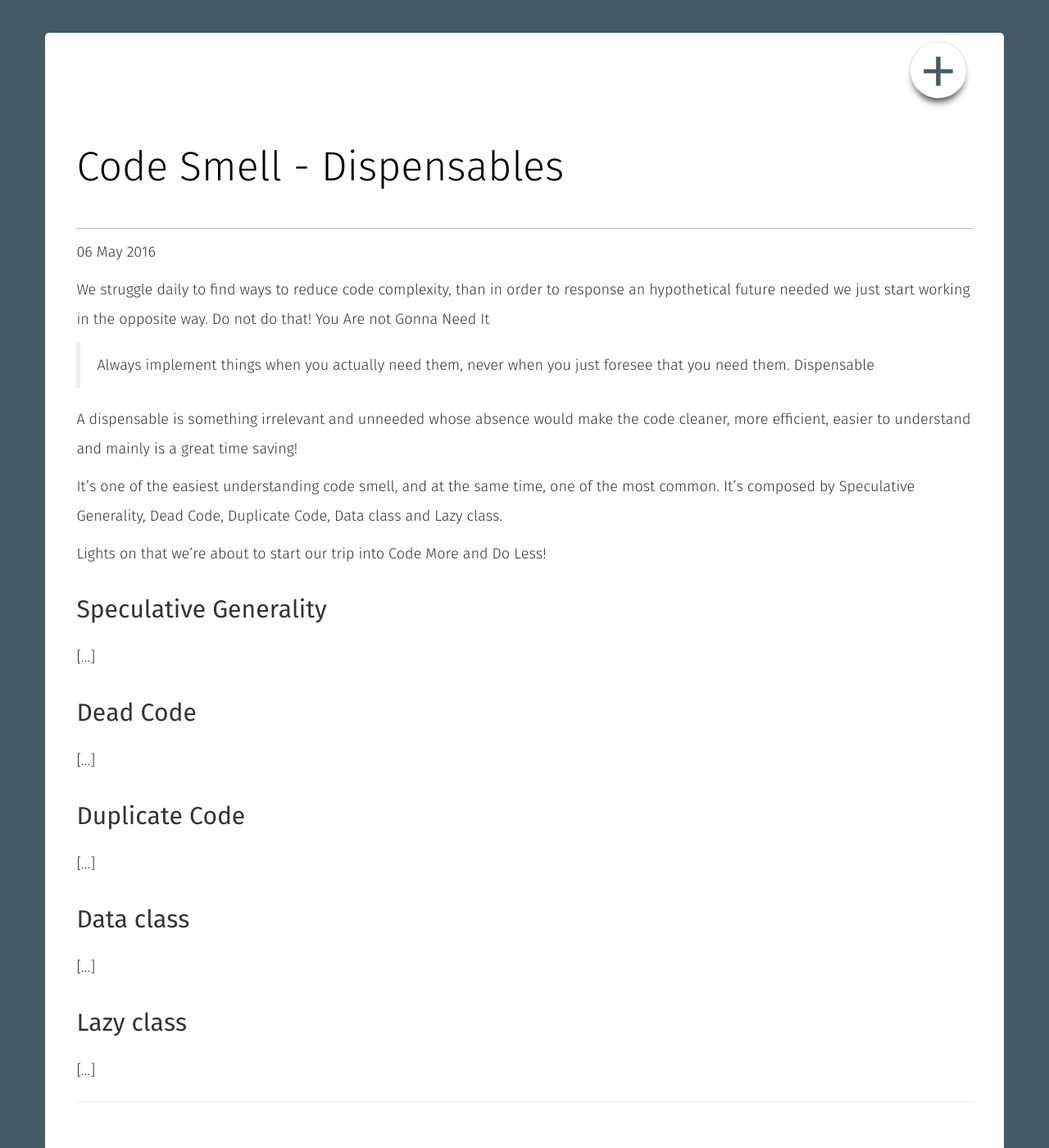
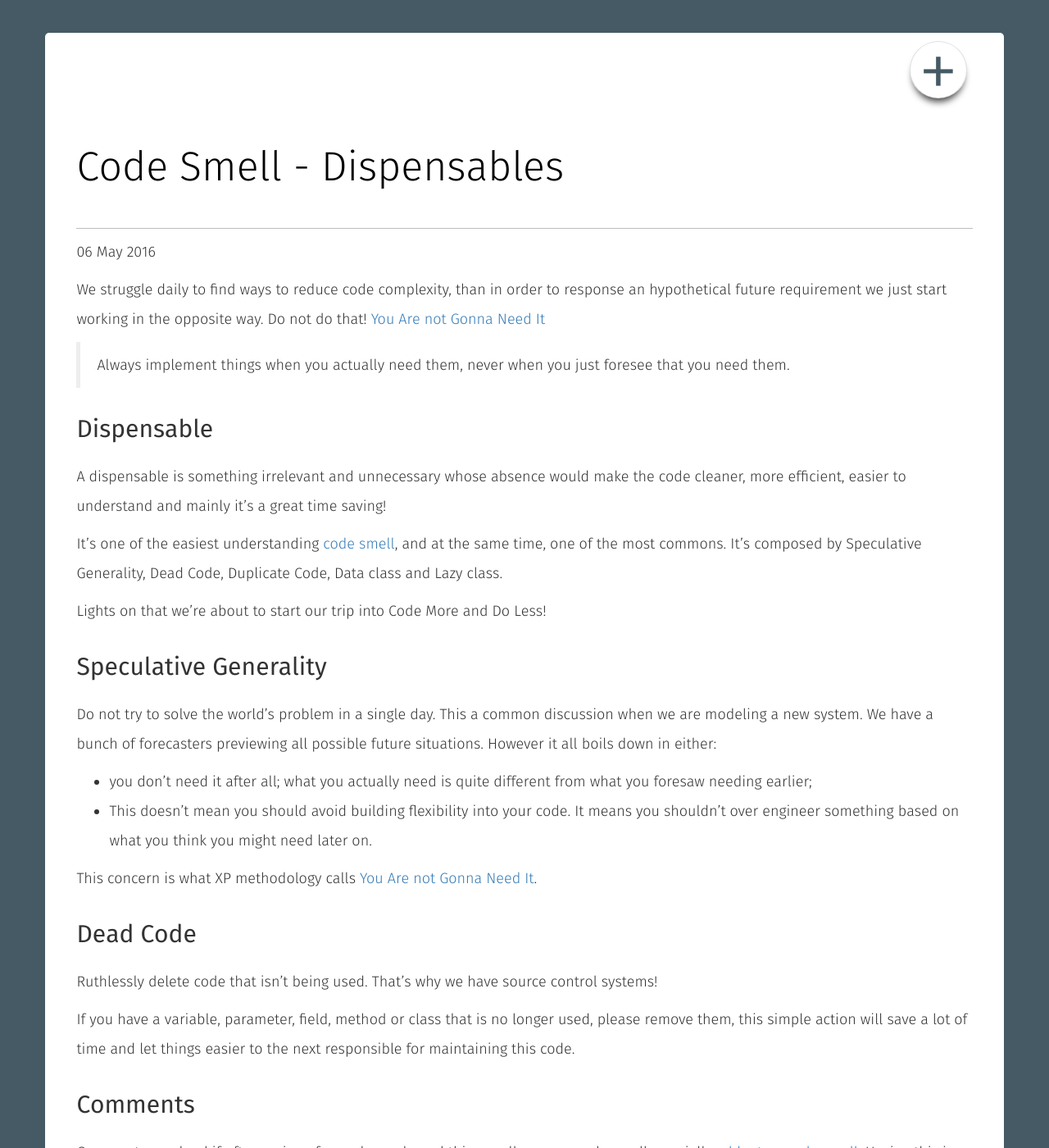
Before and after one commit to vanderleisilva/vanderleisilva.github.io, a Jekyll site: the page built from _posts/2016-05-06-code-smell-dispensables.md, in a window 1280 px wide and 1400 px high. Shown: the whole window at 82% size. Built offline with Jekyll 4.4.1, drawn with Linux system fonts in a browser that asks for light colours; some of the changed text lies outside the part shown.

Commit message:
End second article

```diff
--- a/_posts/2016-05-06-code-smell-dispensables.md
+++ b/_posts/2016-05-06-code-smell-dispensables.md
@@ -7,28 +7,62 @@
 highlight: 1
 ---
 
-We struggle daily to find ways to reduce code complexity, than in order to response an hypothetical future needed we just start working in the opposite way. Do not do that! You Are not Gonna Need It
+We struggle daily to find ways to reduce code complexity, than in order to response an hypothetical future requirement we just start working in the opposite way. Do not do that! [You Are not Gonna Need It](http://xp.c2.com/YouArentGonnaNeedIt.html)
 
 > Always implement things when you actually need them, never when you just foresee that you need them.
-Dispensable
 
-A dispensable is something irrelevant and unneeded whose absence would make the code cleaner, more efficient, easier to understand and mainly is a great time saving!
+## Dispensable
 
-It's one of the easiest understanding code smell, and at the same time, one of the most common. It's composed by Speculative Generality, Dead Code, Duplicate Code, Data class and Lazy class.
+A dispensable is something irrelevant and unnecessary whose absence would make the code cleaner, more efficient, easier to understand and mainly it's a great time saving!
+
+It's one of the easiest understanding [code smell](http://martinfowler.com/bliki/CodeSmell.html), and at the same time, one of the most commons. It's composed by Speculative Generality, Dead Code, Duplicate Code, Data class and Lazy class.
 
 Lights on that we're about to start our trip into Code More and Do Less!
 
 ## Speculative Generality
-[...]
+Do not try to solve the world's problem in a single day. This a common discussion when we are modeling a new system. We have a bunch of forecasters previewing all possible future situations. However it all boils down in either:
+
+* you don't need it after all;
+what you actually need is quite different from what you foresaw needing earlier;
+* This doesn't mean you should avoid building flexibility into your code. It means you shouldn't over engineer something based on what you think you might need later on.
+
+This concern is what XP methodology calls [You Are not Gonna Need It](http://xp.c2.com/YouArentGonnaNeedIt.html).
 
 ## Dead Code
-[...]
+Ruthlessly delete code that isn't being used. That's why we have source control systems!
+
+If you have a variable, parameter, field, method or class that is no longer used, please remove them, this simple action will save a lot of time and let things easier to the next responsible for maintaining this code.
+
+## Comments
+Comments overload if often a sign of complex code and this usually means code smell, specially a [bloaters code smell](https://sourcemaking.com/refactoring/smells/bloaters). Having this is mind, if you still fell the need of comments,  be care about the way you write your comments. There's a fine line between comments that illuminate and comments that obscure. Do they explain "why" and not "what"?
+
+And remember, you're writing comments for people, not for machines.
 
 ## Duplicate Code
-[...]
+Do not do the same work twice, computers work for you and not the opposite. We have different reasons for code duplication:
+
+* Programmers working on different parts of the same program at the same time;
+* Rushing to meet deadlines we may not resist to the temptation of copying and pasting a existent relevant code;
+* Specific parts of code look different but actually perform the same job.
+
+Though going through this process may be challenging, this is what makes our code rocks! Let's do that!.
 
 ## Data class
-[...]
+There is no reason for a class without behavior. A class that is only a data front-end to others, basically implementing getters and setters, it doesn't make sense.
+
+If this is the case, look forward the client's code, you may find functionality that would be better located in the data class itself.
 
 ## Lazy class
-[...]
+Continuing the previews way of thinking, if you, after looking forward the client's code, didn't find any relevant code for your class,and than that class doesn't do enough to earn your attention, it should be deleted.
+
+Components that are near-useless should be given the [Inline Class](https://sourcemaking.com/refactoring/inline-class) treatment.
+
+## In brief
+Here are the basic actions made for each problem, *let's code that*!
+
+* Speculative **generality: make what is need**;
+* Dead code: **remove them**;
+* Comments: **create code self-explained**;
+* Duplicate code: **remove them**;
+* Data class: **Avoid classes that passively store data**;
+* Lazy class: **remove them**;
```
Also changed, not shown: _posts/2016-05-03-angularjs-a-case-study.md (+1 -1 lines).
